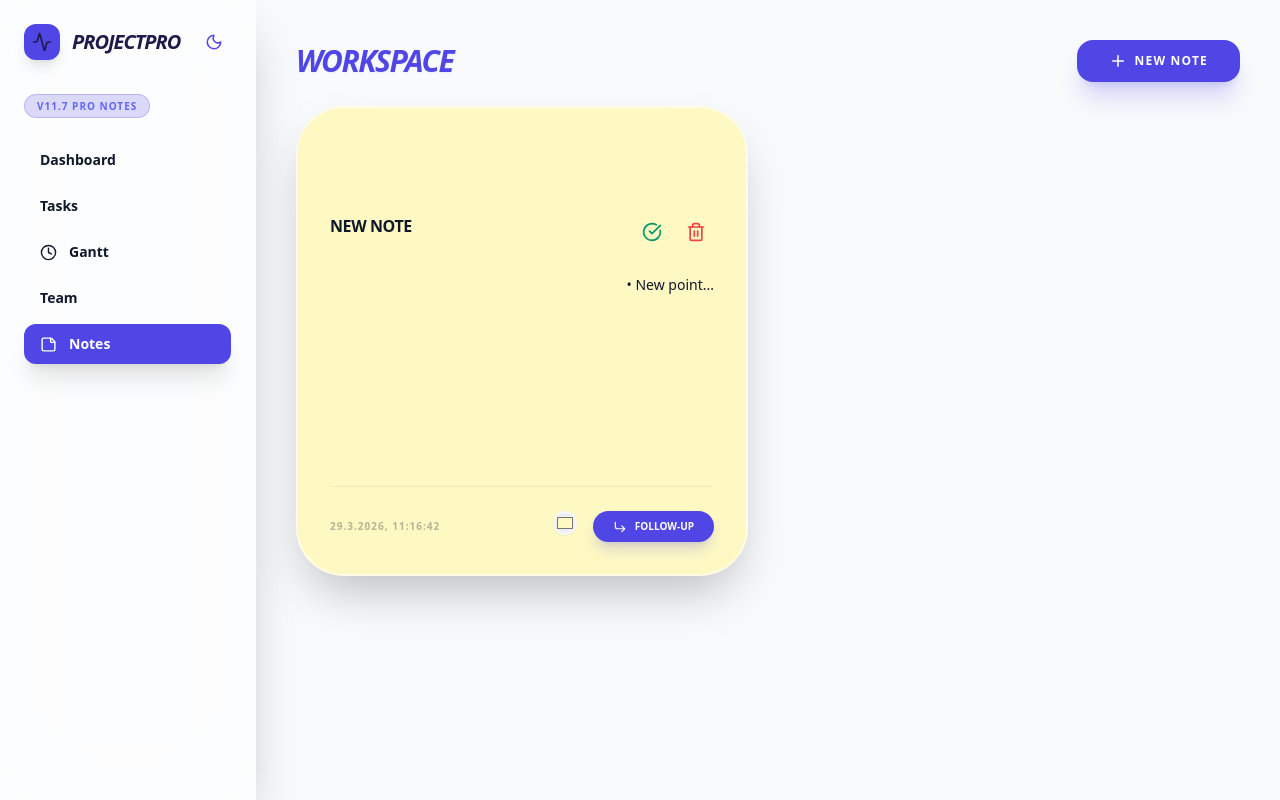
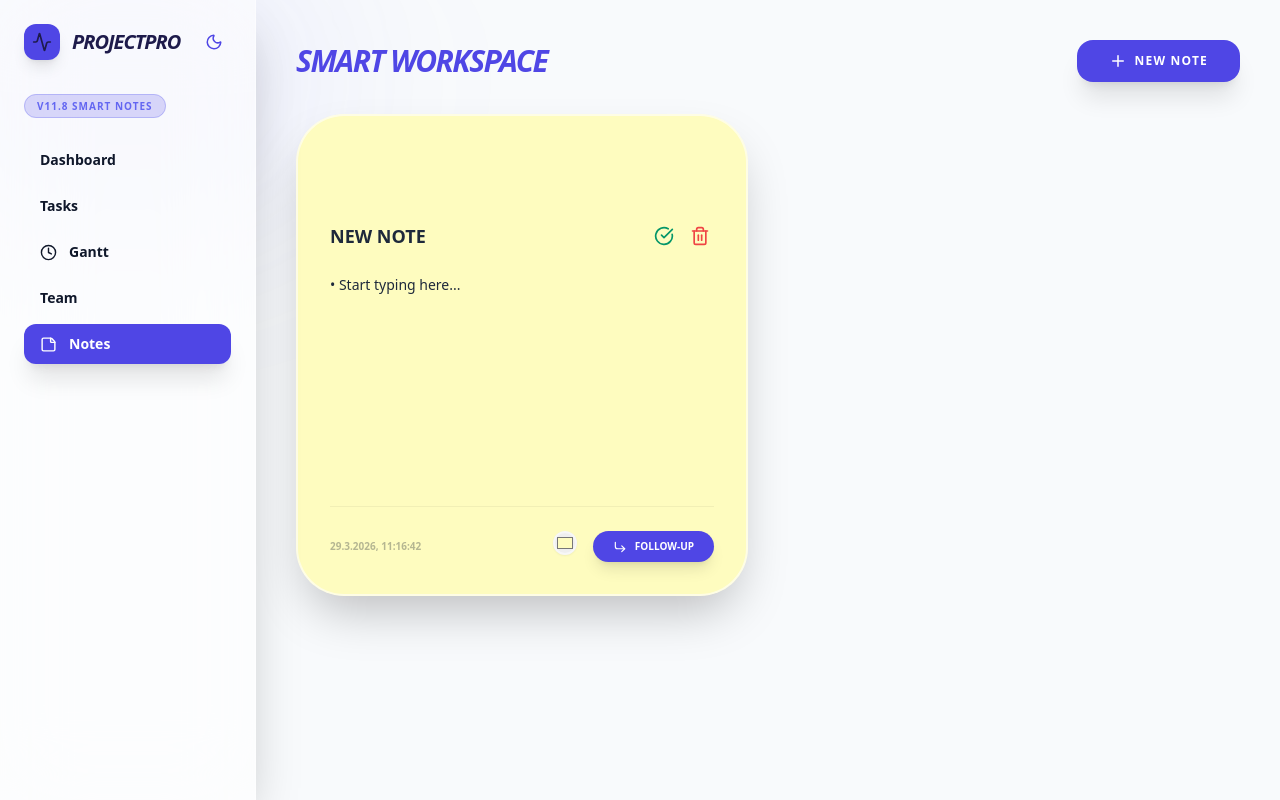
Before and after one commit to Alonf76/ProjectPro, a React (Vite) app: page / in a window 1280 px wide. Both pictures are taken after a click on the button "NEW NOTE". Built offline with nearby package versions, Linux system fonts and the light colour scheme.

Commit message:
Update v11.8 - Fixed text direction and improved hyperlink logic

```diff
--- a/src/App.jsx
+++ b/src/App.jsx
@@ -1,6 +1,6 @@
 /* PROJECTPRO MANAGEMENT SUITE
-   Version: 11.7
-   Feature: Smart Hyperlinks & Improved Nested Lists
+   Version: 11.8
+   Fixes: Smart Text Direction (Auto RTL/LTR) & Bulletproof Hyperlinks
 */
 
 import React, { useState, useEffect, useMemo, useRef } from 'react';
@@ -24,20 +24,20 @@ const Dashboard = () => {
     localStorage.setItem('dark_mode', JSON.stringify(isDarkMode));
   }, [data, team, notes, isDarkMode]);
 
-  // פונקציית עריכה משופרת
+  // פקודות עריכה
   const execCmd = (cmd, value = null) => {
     document.execCommand(cmd, false, value);
   };
 
-  // פונקציית לינק חכמה
-  const insertSmartLink = () => {
-    const url = prompt("Enter URL (e.g., https://google.com):");
+  // פונקציית לינק משופרת - מזריקה HTML נקי
+  const insertHyperlink = () => {
+    const url = prompt("Enter URL (e.g. https://google.com):");
     if (!url) return;
-    const text = prompt("Enter the text to display:", url);
+    const text = prompt("Enter text to display:", url);
     if (!text) return;
 
-    // יצירת לינק HTML בצורה ידנית כדי להבטיח תקינות
-    const linkHTML = `<a href="${url}" target="_blank" style="color: #4f46e5; text-decoration: underline; font-weight: bold;">${text}</a>`;
+    // יצירת אלמנט לינק מעוצב
+    const linkHTML = `<a href="${url}" target="_blank" rel="noopener noreferrer" style="color: #4f46e5; text-decoration: underline; font-weight: 700;">${text}</a>&nbsp;`;
     execCmd('insertHTML', linkHTML);
   };
 
@@ -46,10 +46,10 @@ const Dashboard = () => {
       id: Date.now(),
       parentId: parentId,
       title: parentId ? 'Follow-up' : 'New Note',
-      content: '<div>• New point...</div>',
+      content: '<div>• Start typing here...</div>',
       date: new Date().toLocaleString('he-IL'),
-      color: parentId ? (isDarkMode ? '#1e293b' : '#f9fafb') : (isDarkMode ? '#1e1b4b' : '#fef9c3'),
-      textColor: isDarkMode ? '#f8fafc' : '#0f172a',
+      color: parentId ? (isDarkMode ? '#1e293b' : '#f8fafb') : (isDarkMode ? '#1e1b4b' : '#fefcbf'),
+      textColor: isDarkMode ? '#f1f5f9' : '#1e293b',
       isClosed: false,
     };
     setNotes([newNote, ...notes]);
@@ -69,6 +69,9 @@ const Dashboard = () => {
   return (
     <div className={`flex h-screen ${theme.bg} ${theme.text} transition-all duration-700 font-sans overflow-hidden relative`} dir="ltr">
 
+      {/* Background decoration */}
+      <div className="absolute top-[-5%] left-[-5%] w-[30%] h-[30%] bg-indigo-500/10 rounded-full blur-[100px] pointer-events-none" />
+
       {/* Sidebar */}
       <aside className={`w-64 ${theme.sidebar} p-6 flex flex-col shrink-0 border-r z-50 shadow-2xl`}>
         <div className="flex items-center justify-between mb-8">
@@ -80,7 +83,7 @@ const Dashboard = () => {
                 {isDarkMode ? <Sun size={18} className="text-yellow-400"/> : <Moon size={18} className="text-indigo-600"/>}
             </button>
         </div>
-        <div className="mb-6"><span className="bg-indigo-600/20 text-indigo-500 text-[10px] font-black px-3 py-1 rounded-full border border-indigo-500/30 tracking-widest uppercase">v11.7 Pro Notes</span></div>
+        <div className="mb-6"><span className="bg-indigo-600/20 text-indigo-500 text-[10px] font-black px-3 py-1 rounded-full border border-indigo-500/30 tracking-widest uppercase">v11.8 Smart Notes</span></div>
 
         <nav className="space-y-1.5 flex-1 font-bold text-sm">
           {['dashboard', 'tasks', 'gantt', 'team', 'notes'].map(tab => (
@@ -93,71 +96,72 @@ const Dashboard = () => {
 
       <main className="flex-1 overflow-y-auto p-10 relative z-10">
         {activeTab === 'notes' && (
-          <div className="space-y-6 max-w-6xl mx-auto">
+          <div className="space-y-8 max-w-6xl mx-auto">
             <div className="flex justify-between items-center">
-              <h2 className="text-3xl font-black italic uppercase tracking-tighter drop-shadow-sm text-indigo-600">Workspace</h2>
-              <button onClick={() => addNote()} className="bg-indigo-600 text-white px-8 py-3 rounded-2xl font-black text-xs uppercase tracking-widest shadow-xl shadow-indigo-600/20 flex items-center gap-2 hover:bg-indigo-700 hover:scale-105 transition-all">
+              <h2 className="text-3xl font-black italic uppercase tracking-tighter text-indigo-600">Smart Workspace</h2>
+              <button onClick={() => addNote()} className="bg-indigo-600 text-white px-8 py-3 rounded-2xl font-black text-xs uppercase tracking-widest shadow-xl flex items-center gap-2 hover:bg-indigo-700 transition-all">
                 <Plus size={18}/> New Note
               </button>
             </div>
 
-            <div className="grid grid-cols-1 md:grid-cols-2 gap-10">
+            <div className="grid grid-cols-1 lg:grid-cols-2 gap-10">
               {notes.filter(n => !n.parentId).map(note => (
                 <div key={note.id} className="space-y-6">
-                  {/* MAIN NOTE CARD */}
-                  <div className={`${theme.card} p-8 rounded-[3rem] border-2 relative group transition-all shadow-2xl ${note.isClosed ? 'opacity-30 grayscale' : ''}`} style={{ backgroundColor: note.isClosed ? '' : note.color }}>
+                  {/* MAIN NOTE */}
+                  <div className={`${theme.card} p-8 rounded-[3rem] border-2 relative group transition-all shadow-2xl ${note.isClosed ? 'opacity-30' : ''}`} style={{ backgroundColor: note.isClosed ? '' : note.color }}>
 
-                    {/* ENHANCED TOOLBAR */}
-                    <div className="flex gap-1.5 mb-6 p-2 bg-black/5 rounded-2xl opacity-0 group-hover:opacity-100 transition-opacity flex-wrap border border-black/5">
-                        <button title="Bold" onClick={() => execCmd('bold')} className="p-2 hover:bg-black/10 rounded-lg transition-colors"><Bold size={16}/></button>
-                        <button title="Numbered List" onClick={() => execCmd('insertOrderedList')} className="p-2 hover:bg-black/10 rounded-lg transition-colors"><ListOrdered size={16}/></button>
-                        <button title="Smart Link" onClick={insertSmartLink} className="p-2 hover:bg-black/10 rounded-lg transition-colors"><LinkIcon size={16}/></button>
-                        <button title="Indent" onClick={() => execCmd('indent')} className="p-2 hover:bg-black/10 rounded-lg transition-colors"><Indent size={16}/></button>
-                        <button title="Outdent" onClick={() => execCmd('outdent')} className="p-2 hover:bg-black/10 rounded-lg transition-colors"><Outdent size={16}/></button>
+                    {/* TOOLBAR */}
+                    <div className="flex gap-2 mb-6 p-2 bg-black/5 rounded-2xl opacity-0 group-hover:opacity-100 transition-opacity border border-black/5">
+                        <button title="Bold" onClick={() => execCmd('bold')} className="p-2 hover:bg-black/10 rounded-lg"><Bold size={16}/></button>
+                        <button title="List" onClick={() => execCmd('insertUnorderedList')} className="p-2 hover:bg-black/10 rounded-lg"><ListOrdered size={16}/></button>
+                        <button title="Add Link" onClick={insertHyperlink} className="p-2 hover:bg-black/10 rounded-lg"><LinkIcon size={16}/></button>
+                        <button title="Indent" onClick={() => execCmd('indent')} className="p-2 hover:bg-black/10 rounded-lg"><Indent size={16}/></button>
+                        <button title="Outdent" onClick={() => execCmd('outdent')} className="p-2 hover:bg-black/10 rounded-lg"><Outdent size={16}/></button>
                         <div className="w-px h-6 bg-black/10 mx-1" />
-                        <button title="Text Color" onClick={() => {const c = prompt('Color?'); if(c) execCmd('foreColor', c)}} className="p-2 hover:bg-black/10 rounded-lg transition-colors"><Palette size={16}/></button>
+                        <button title="Color" onClick={() => {const c = prompt('Color?'); if(c) execCmd('foreColor', c)}} className="p-2 hover:bg-black/10 rounded-lg"><Palette size={16}/></button>
                     </div>
 
                     <div className="flex justify-between items-start mb-6">
                       <input
-                        className="bg-transparent font-black uppercase text-base outline-none w-full tracking-tight"
+                        className="bg-transparent font-black uppercase text-lg outline-none w-full"
                         value={note.title}
                         onChange={(e) => updateNote(note.id, 'title', e.target.value)}
                         style={{ color: note.textColor }}
                       />
                       <div className="flex gap-2">
-                        <button onClick={() => updateNote(note.id, 'isClosed', !note.isClosed)} className="p-2 hover:scale-110 transition-transform">{note.isClosed ? <RotateCcw size={20}/> : <CheckCircle size={20} className="text-emerald-600"/>}</button>
-                        <button onClick={() => deleteNote(note.id)} className="p-2 hover:scale-110 transition-transform text-red-500"><Trash2 size={20}/></button>
+                        <button onClick={() => updateNote(note.id, 'isClosed', !note.isClosed)} className="p-1 hover:scale-110 transition-transform">{note.isClosed ? <RotateCcw size={20}/> : <CheckCircle size={20} className="text-emerald-600"/>}</button>
+                        <button onClick={() => deleteNote(note.id)} className="p-1 hover:scale-110 transition-transform text-red-500"><Trash2 size={20}/></button>
                       </div>
                     </div>
 
-                    {/* RICH EDITABLE AREA */}
+                    {/* EDITABLE AREA with Auto-Direction */}
                     <div
-                      className="min-h-[180px] text-sm outline-none font-medium leading-relaxed prose prose-indigo max-w-none text-right"
+                      className="min-h-[200px] text-sm outline-none font-medium leading-relaxed prose prose-indigo max-w-none text-start"
+                      style={{ unicodeBidi: 'plaintext', textAlign: 'initial', color: note.textColor }}
                       contentEditable
                       suppressContentEditableWarning
                       onBlur={(e) => updateNote(note.id, 'content', e.currentTarget.innerHTML)}
                       dangerouslySetInnerHTML={{ __html: note.content }}
-                      style={{ color: note.textColor }}
                     />
 
                     <div className="flex justify-between items-center mt-8 pt-6 border-t border-black/5">
-                      <span className="text-[10px] font-black opacity-30 uppercase tracking-widest">{note.date}</span>
+                      <span className="text-[10px] font-black opacity-30 uppercase">{note.date}</span>
                       <div className="flex gap-4">
                         <input type="color" className="w-6 h-6 rounded-full border-2 border-white/50 cursor-pointer shadow-sm" value={note.color} onChange={(e) => updateNote(note.id, 'color', e.target.value)} />
-                        <button onClick={() => addNote(note.id)} className="text-[10px] font-black bg-indigo-600 text-white px-5 py-2 rounded-2xl uppercase flex items-center gap-2 shadow-lg shadow-indigo-600/20 hover:bg-indigo-700 transition-all"><CornerDownRight size={14}/> Follow-up</button>
+                        <button onClick={() => addNote(note.id)} className="text-[10px] font-black bg-indigo-600 text-white px-5 py-2 rounded-2xl uppercase flex items-center gap-2 shadow-lg hover:bg-indigo-700 transition-all"><CornerDownRight size={14}/> Follow-up</button>
                       </div>
                     </div>
                   </div>
 
                   {/* CHILD NOTES */}
                   {notes.filter(child => child.parentId === note.id).map(child => (
-                    <div key={child.id} className="ml-16 relative group/child">
-                      <div className="absolute left-[-32px] top-8 text-indigo-400 transition-transform group-hover/child:translate-x-1"><CornerDownRight size={24}/></div>
+                    <div key={child.id} className="ml-16 relative">
+                      <div className="absolute left-[-32px] top-8 text-indigo-400"><CornerDownRight size={24}/></div>
                       <div className={`${theme.card} p-6 rounded-[2.5rem] border shadow-xl ${child.isClosed ? 'opacity-30' : ''}`} style={{ backgroundColor: child.color }}>
                         <input className="bg-transparent font-black w-full outline-none mb-3 text-xs uppercase" value={child.title} onChange={(e) => updateNote(child.id, 'title', e.target.value)} />
                         <div
                           className="outline-none min-h-[80px] text-[12px] leading-relaxed"
+                          style={{ unicodeBidi: 'plaintext', textAlign: 'initial' }}
                           contentEditable
                           suppressContentEditableWarning
                           onBlur={(e) => updateNote(child.id, 'content', e.currentTarget.innerHTML)}
```
